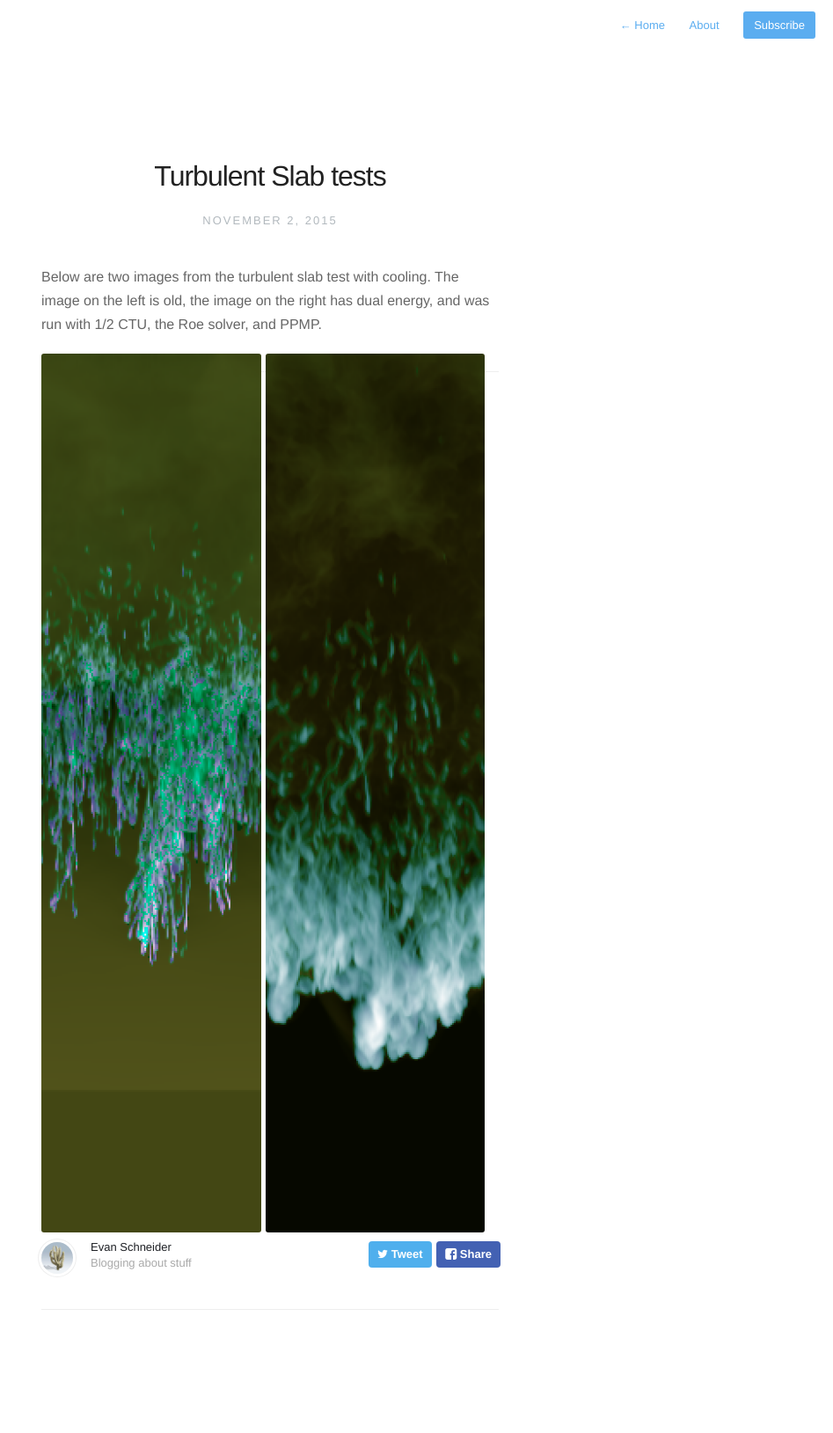
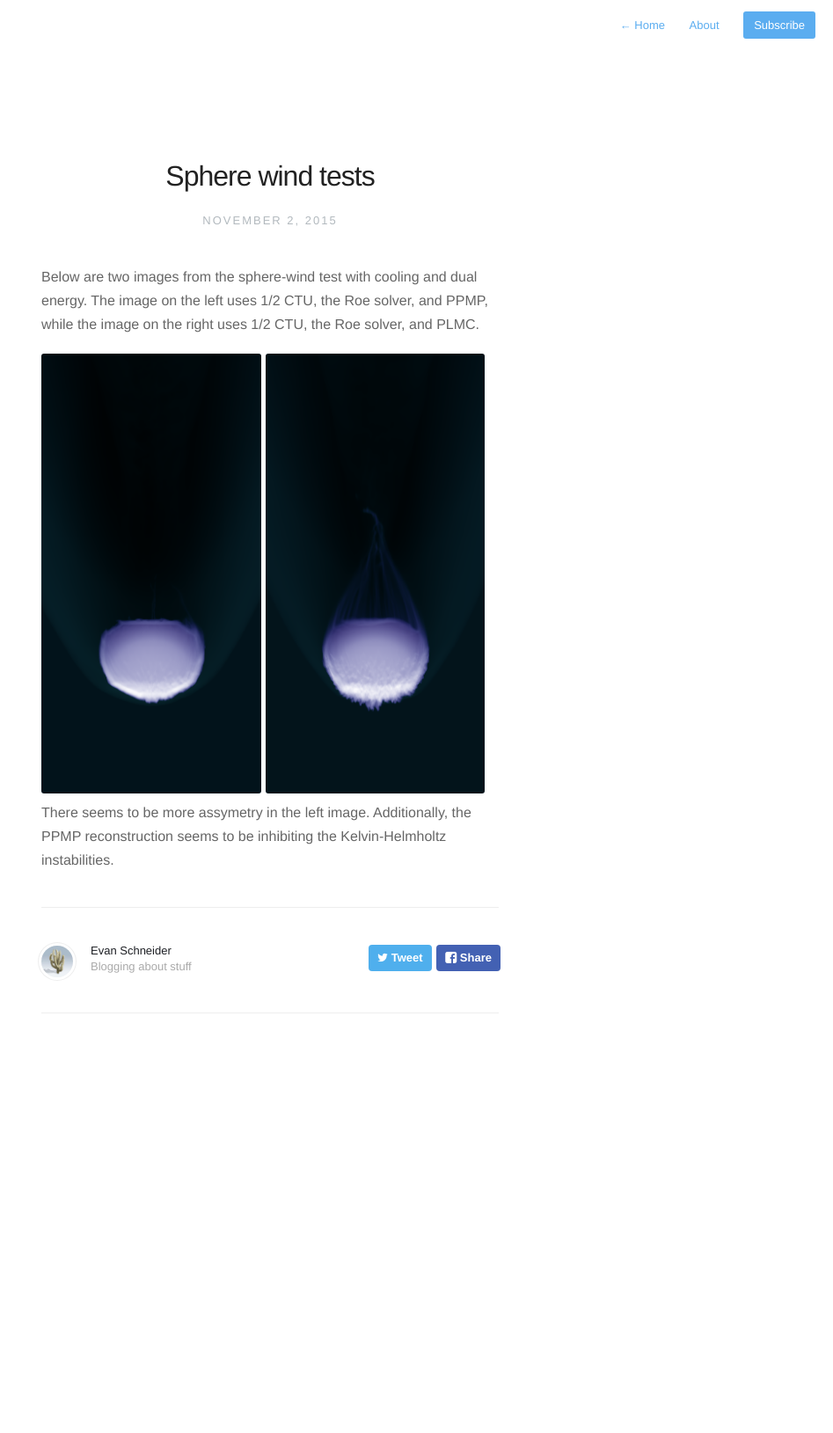
Before and after one commit to evaneschneider/site, a Jekyll site: the page built from _posts/2015-11-2-slab-tests.markdown, in a window 1280 px wide. Shown: the whole page at 88% size, without its empty margins (333-1280 px from the left). Built offline with Jekyll 4.4.1, drawn with Linux system fonts in a browser that asks for light colours; nearby versions of some CDN libraries; after the commit the page ends 1292 px from its top, so only the background shows below that.

Commit message:
Changed images

```diff
--- a/_posts/2015-11-2-slab-tests.markdown
+++ b/_posts/2015-11-2-slab-tests.markdown
@@ -1,11 +1,14 @@
 ---
-title:  "Turbulent Slab tests"
+title:  "Sphere wind tests"
 date:   2015-11-02
-description: Comparison of two turbulent slab results
+description: Comparison of two sphere wind results
 ---
 
-Below are two images from the turbulent slab test with cooling. The image on the left is old,
-the image on the right has dual energy, and was run with 1/2 CTU, the Roe solver, and PPMP.
+Below are two images from the sphere-wind test with cooling and dual energy. The image on the left uses
+1/2 CTU, the Roe solver, and PPMP, while the image on the right uses 1/2 CTU, the Roe solver, and PLMC.
 
-<img style="float: left; width: 48%; margin-right: 1%; margin-bottom: 0.5em;" src="{{ site.url }}assets/images/old_slab_test.png">
-<img style="float: left; width: 48%; margin-right: 1%; margin-bottom: 0.5em;" src="{{ site.url }}assets/images/new_slab_test.png">
+<img style="float: left; width: 48%; margin-right: 1%; margin-bottom: 0.5em;" src="{{ site.url }}assets/images/cloud_roe_ppmp.png">
+<img style="float: left; width: 48%; margin-right: 1%; margin-bottom: 0.5em;" src="{{ site.url }}assets/images/cloud_roe_plmc.png">
+
+There seems to be more assymetry in the left image. Additionally, the PPMP reconstruction seems to be
+inhibiting the Kelvin-Helmholtz instabilities.
```
Also changed, not shown: assets/images/cloud_roe_plmc.png (added), assets/images/cloud_roe_ppmp.png (added).
